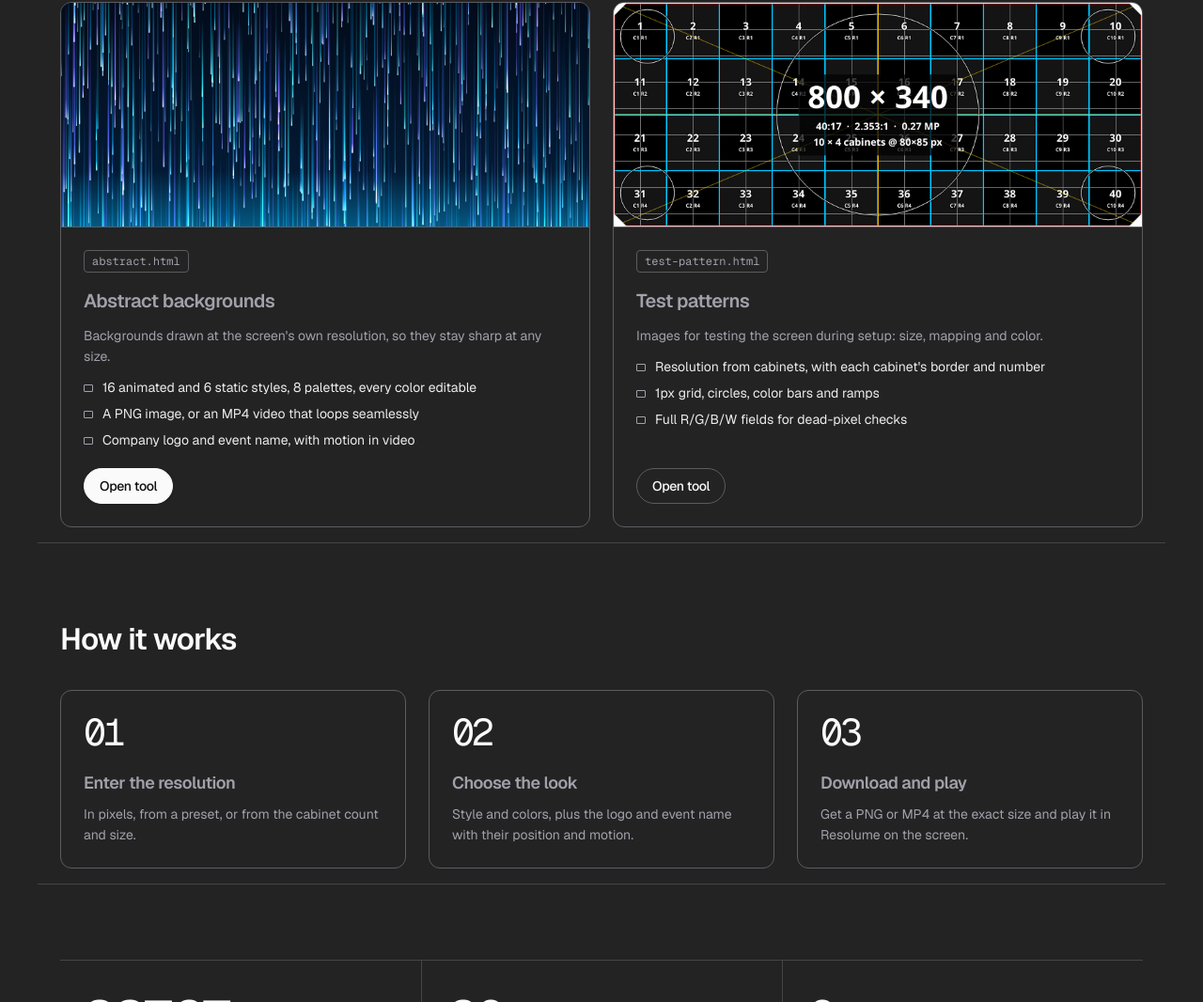
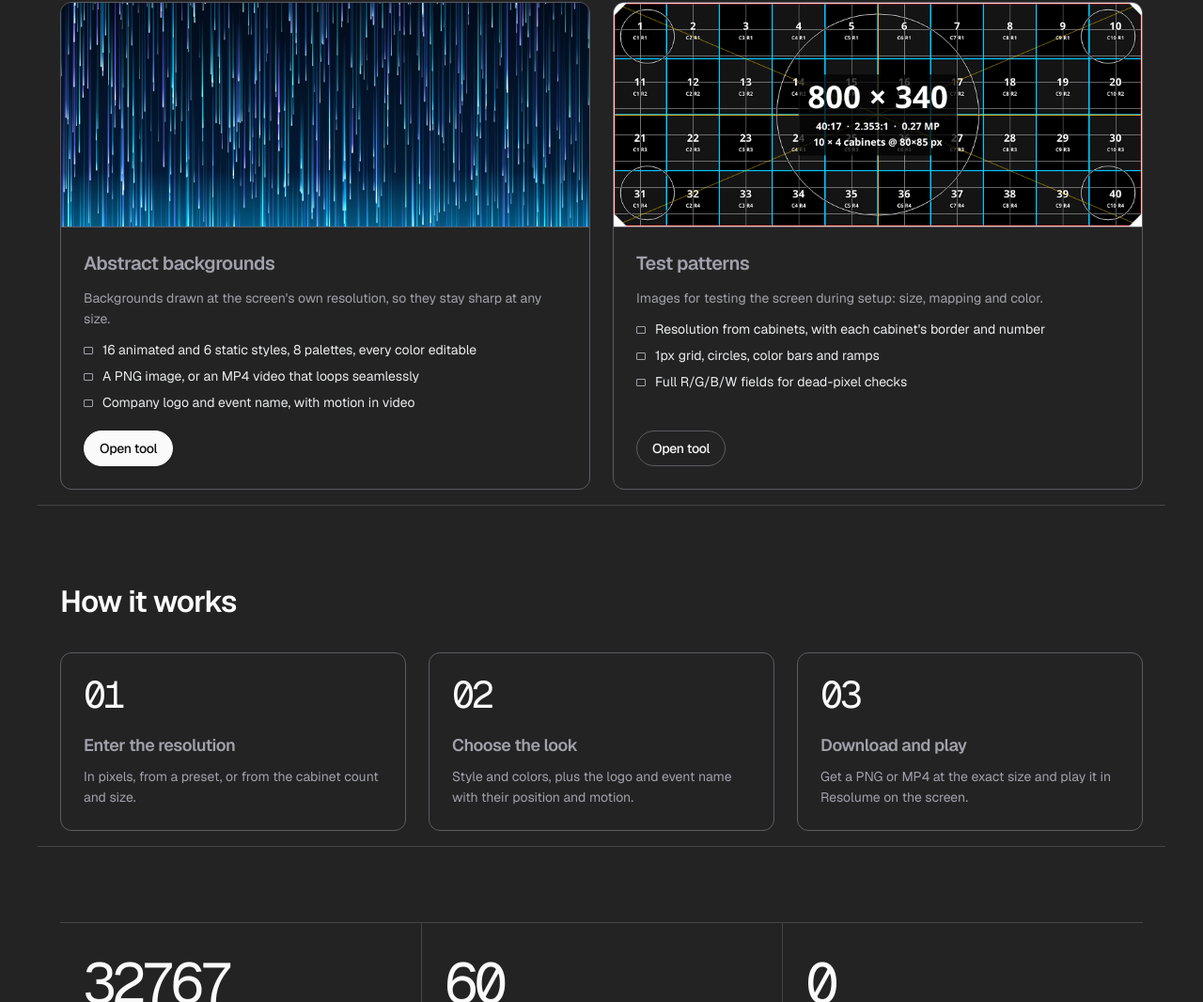
Before and after one commit to GhofranSalem/led-test-pattern, a plain HTML site: page index.html in a window 1280 px wide. Shown: the part 885-1951 px from the top of the page at 94% size. Drawn offline with nearby package versions, Linux system fonts and the light colour scheme; animation ran at ten frames a second.

Commit message:
Home: remove the file-name tags from the tool cards
Co-Authored-By: Claude Opus 5.5 <noreply@anthropic.com>
Claude-Session: https://claude.ai/code/session_01LvtUB8w9YZj9sxfyd8Gdkh

```diff
--- a/index.html
+++ b/index.html
@@ -68,7 +68,6 @@
         <a class="tool-card" href="abstract.html">
           <canvas class="tool-preview" id="prevAbstract" width="800" height="340" dir="ltr"></canvas>
           <div class="tool-body">
-            <span class="tag mono">abstract.html</span>
             <h3 data-i18n="home.abTitle">Abstract backgrounds</h3>
             <p data-i18n="home.abDesc">Backgrounds drawn at the screen's own resolution, so they stay sharp at any size.</p>
             <ul class="feats">
@@ -82,7 +81,6 @@
         <a class="tool-card" href="test-pattern.html">
           <canvas class="tool-preview" id="prevTest" width="800" height="340" dir="ltr"></canvas>
           <div class="tool-body">
-            <span class="tag mono">test-pattern.html</span>
             <h3 data-i18n="home.tpTitle">Test patterns</h3>
             <p data-i18n="home.tpDesc">Images for testing the screen during setup: size, mapping and color.</p>
             <ul class="feats">
--- a/style.css
+++ b/style.css
@@ -507,15 +507,7 @@ output { color: var(--color-bone-white); direction: ltr; unicode-bidi: isolate;
   border-bottom: 1px solid var(--color-wire-gray);
 }
 .tool-body { display: flex; flex-direction: column; align-items: flex-start; gap: 12px; padding: 24px; flex: 1; }
-.tag {
-  padding: 2px 8px;
-  border: 1px solid var(--color-wire-gray);
-  border-radius: var(--radius-sm);
-  font-size: 12px;
-  line-height: 18px;
-  color: var(--color-mute-gray);
-}
-.tool-body h3 { margin: 4px 0 0; font-size: 20px; line-height: 28px; font-weight: 600; }
+.tool-body h3 { margin: 0; font-size: 20px; line-height: 28px; font-weight: 600; }
 .tool-body p { margin: 0; font-size: 14px; line-height: 22px; color: var(--color-mute-gray); }
 .feats { margin: 0 0 8px; padding: 0; list-style: none; display: flex; flex-direction: column; gap: 8px; flex: 1; }
 .feats li { position: relative; padding-inline-start: 20px; font-size: 14px; line-height: 20px; color: var(--color-off-white); }
```
